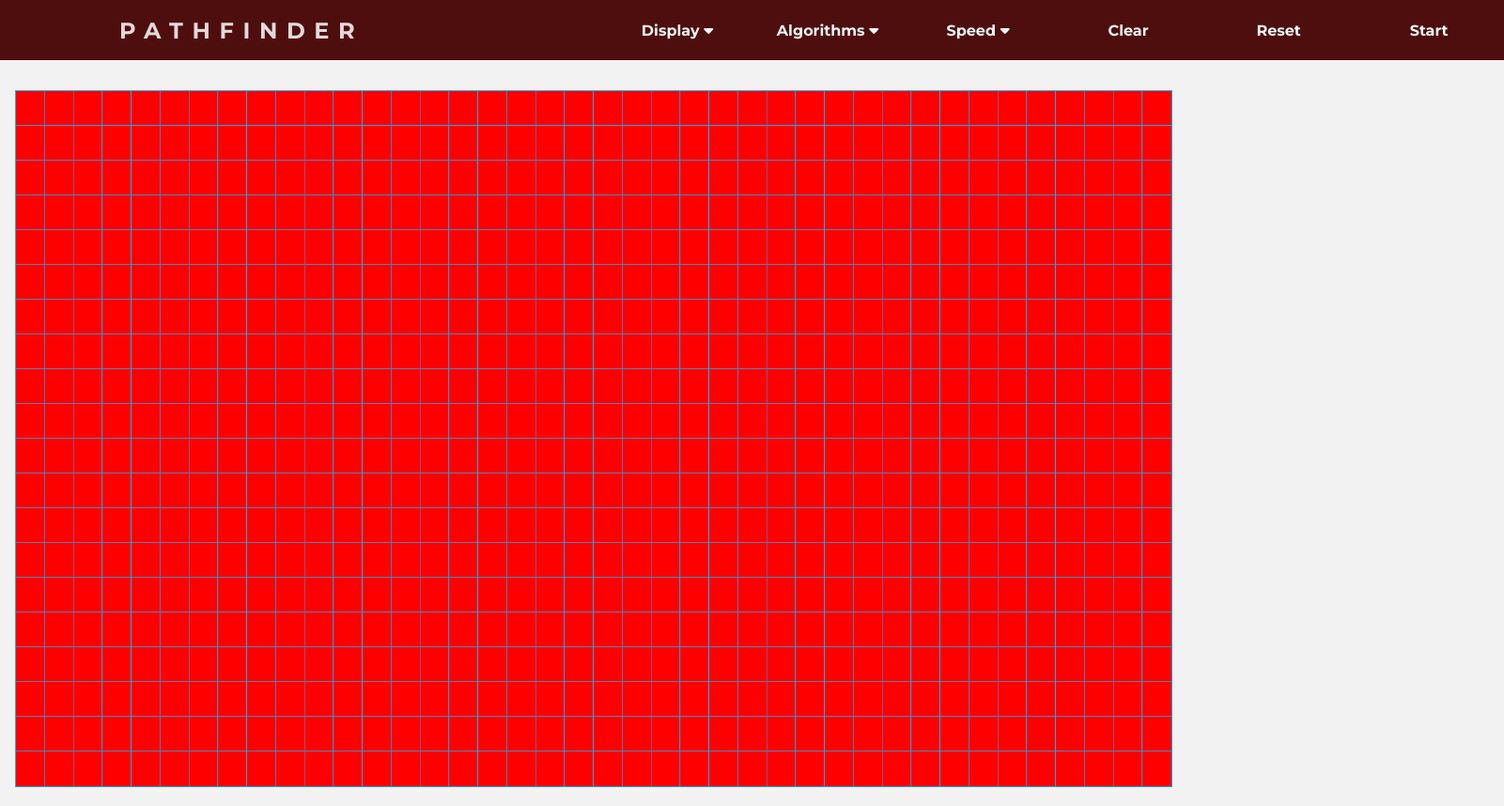
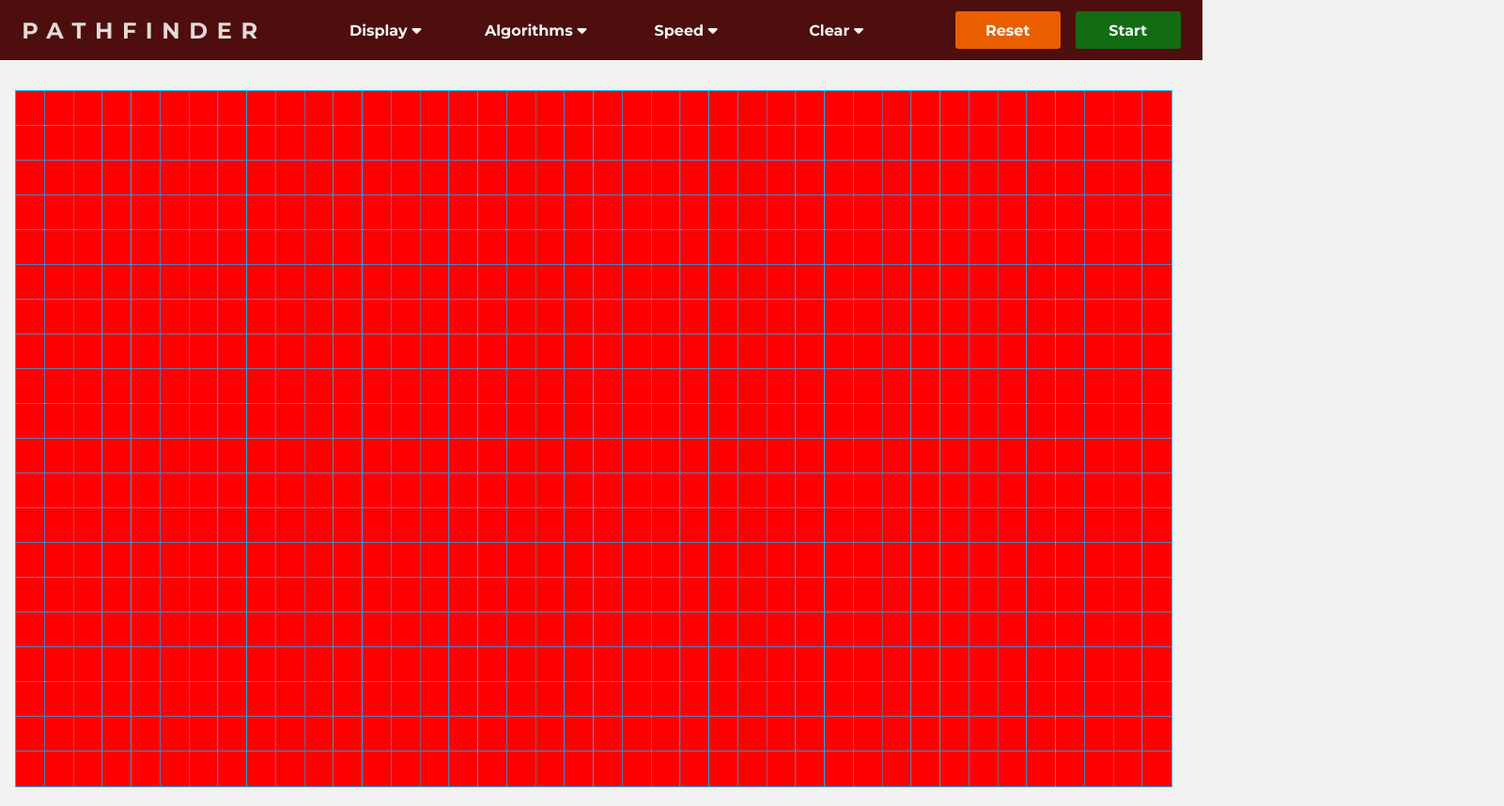
Before and after one commit to DominikaZ/Pathfinder, a plain HTML site: page index.html in a window 1280 px wide. Shown: the whole page at 94% size, 1601 px wide, since content can reach past the window. Drawn offline with Linux system fonts and the light colour scheme.

Commit message:
nav-bar start and reset buttons

```diff
--- a/css/style.css
+++ b/css/style.css
@@ -32,10 +32,6 @@ a {
     text-transform: uppercase;
     letter-spacing: 0.4em;
     font-size: 1.5em;
-}
-
-#main-nav ul {
-    width: 40%;
 }
 
 #main-nav i {
@@ -87,10 +83,28 @@ a {
     width: 100%;
 }
 
-.btn {
-    color: b
-    padding: 1em 1em;
-    background: #0e4e0e;
+#special1 a,
+#special2 a {
+    height: 2.5em;
+    width: 7em;
+    border-radius: 0.2em;
+}
+
+#special1 a {
+    margin-right: 1em;
+    background-color: rgb(235, 94, 0);
+}
+
+#special1 a:hover {
+    background-color: rgb(233, 122, 48);
+}
+
+#special2 a {
+    background: #136b13;
+}
+
+#special2 a:hover {
+    background: #1a801a;
 }
 
 
--- a/index.html
+++ b/index.html
@@ -42,16 +42,24 @@
                 <li><a href="#">Speed<i class="fas fa-caret-down"></i></a>
 
                     <ul class="submenu">
-                        <li><a href="#">none</a></li>
+                        <li><a href="#">instant</a></li>
+                        <li><a href="#">quick</a></li>
                         <li><a href="#">slow</a></li>
-                        <li><a href="#">quick</a></li>
                     </ul>
 
                 </li>
 
-                <li><a href="#">Clear</a></li>
-                <li><a href="#">Reset</a></li>
-                <li><a href="#">Start</a></li>
+                <li><a href="#">Clear<i class="fas fa-caret-down"></i></a>
+                    <ul class="submenu">
+                        <li><a href="#">all</a></li>
+                        <li><a href="#">walls</a></li>
+                    </ul>
+                </li>
+            </ul>
+
+            <ul>
+                <li id="special1"><a href="#">Reset</a></li>
+                <li id="special2"><a href="#">Start</a></li>
             </ul>
 
         </nav>
```
